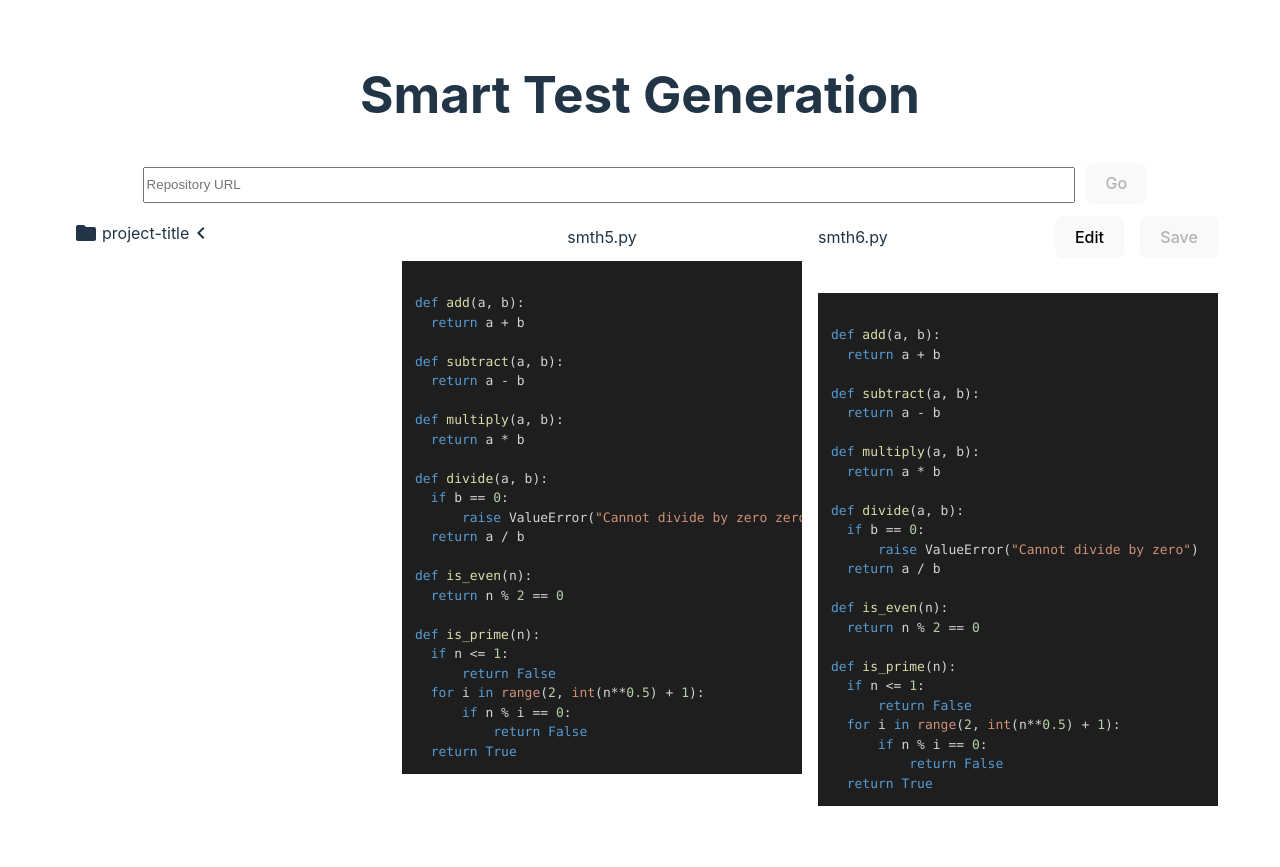
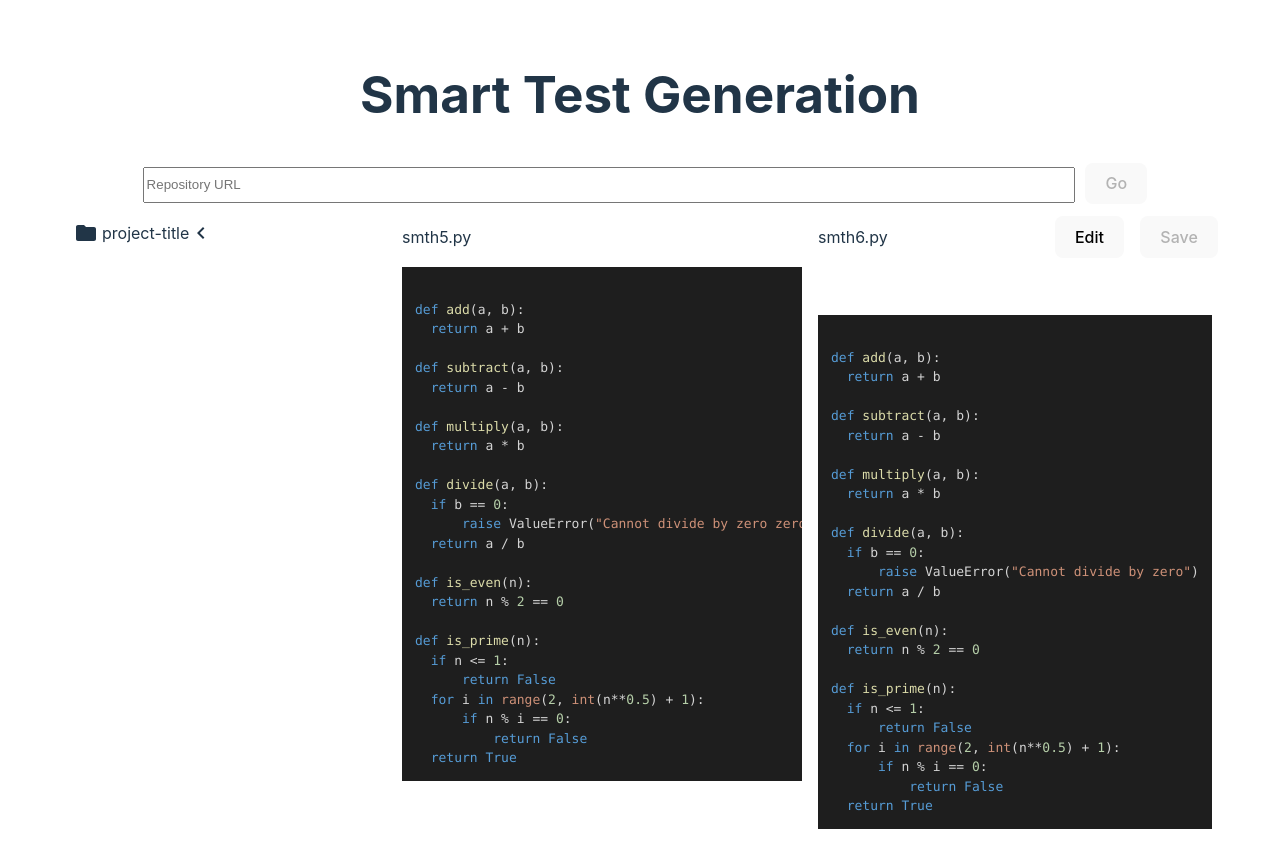
Before and after one commit to calimandaniel/TBH2024, a React (Vite) app in the folder smart-test-generation/client/: page / in a window 1280 px wide. Before the commit the page ends 845 px from the top, so only its background shows below. Built offline with nearby package versions, Linux system fonts and the light colour scheme.

Commit message:
Fix file name position for the display

```diff
--- a/smart-test-generation/client/src/view/files_manipulation/CodeDisplay.jsx
+++ b/smart-test-generation/client/src/view/files_manipulation/CodeDisplay.jsx
@@ -1,14 +1,22 @@
 import React from 'react';
 import { Prism as SyntaxHighlighter } from 'react-syntax-highlighter';
 import { vscDarkPlus } from 'react-syntax-highlighter/dist/esm/styles/prism';
+import Stack from '@mui/material/Stack';
 
 const CodeDisplay = ({ filename, data }) => {
   return (
     <div style={{ minWidth: '400px', maxWidth: '20vw', overflowX: 'auto' }}>
-      <p>{filename}</p>
-      <SyntaxHighlighter language="python" style={vscDarkPlus}>
-        {data}
-      </SyntaxHighlighter>
+      <Stack
+        direction="column"
+        justifyContent="center"
+        alignItems="flex-start"
+        spacing={0}
+      >
+        <p>{filename}</p>
+        <SyntaxHighlighter language="python" style={vscDarkPlus}>
+          {data}
+        </SyntaxHighlighter>
+      </Stack>
     </div>
   );
 };
```
